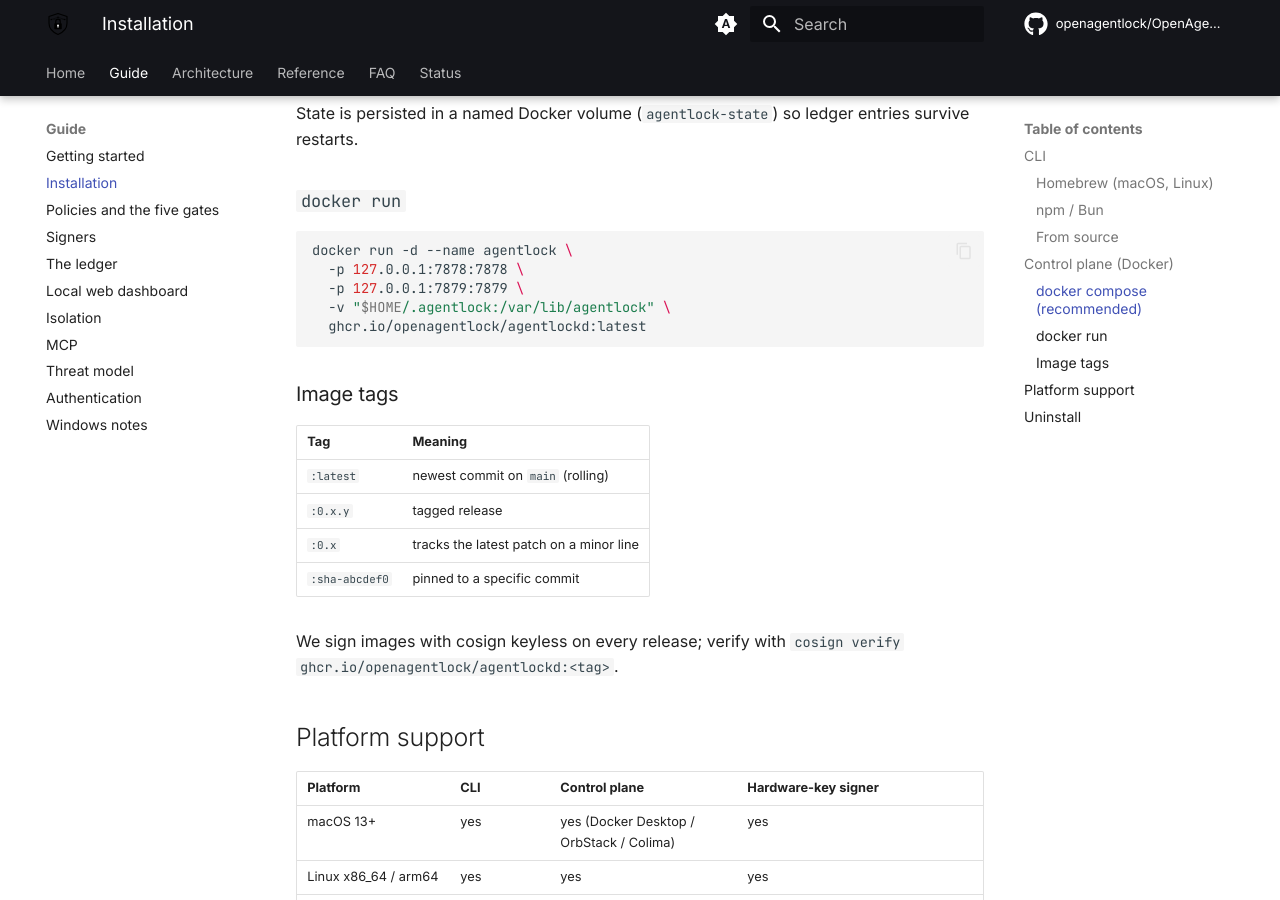
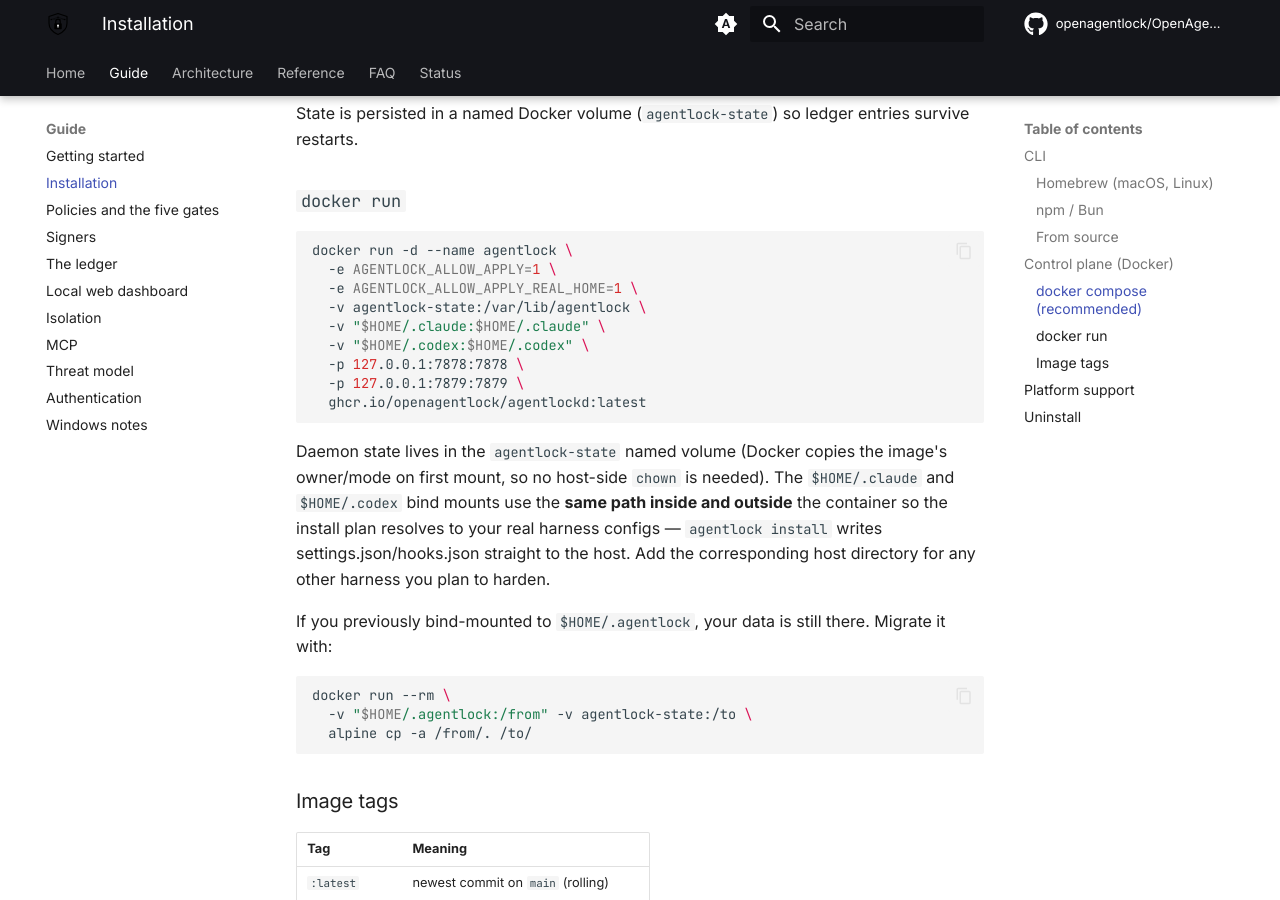
Before and after one commit to openagentlock/OpenAgentLock, an MkDocs documentation site: the page built from docs/guide/installation.md, in a window 1280 px wide and 900 px high, scrolled down 1259 px. Built offline with MkDocs 1.6.1 and Material for MkDocs 9.7.7, drawn with Linux system fonts in a browser that asks for light colours; comment, search, counter and statistics services are not loaded.

Commit message:
docs: switch docker run to named volume + same-path harness bind mounts

````diff
--- a/docs/guide/installation.md
+++ b/docs/guide/installation.md
@@ -57,10 +57,24 @@
 
 ```bash
 docker run -d --name agentlock \
+  -e AGENTLOCK_ALLOW_APPLY=1 \
+  -e AGENTLOCK_ALLOW_APPLY_REAL_HOME=1 \
+  -v agentlock-state:/var/lib/agentlock \
+  -v "$HOME/.claude:$HOME/.claude" \
+  -v "$HOME/.codex:$HOME/.codex" \
   -p 127.0.0.1:7878:7878 \
   -p 127.0.0.1:7879:7879 \
-  -v "$HOME/.agentlock:/var/lib/agentlock" \
   ghcr.io/openagentlock/agentlockd:latest
+```
+
+Daemon state lives in the `agentlock-state` named volume (Docker copies the image's owner/mode on first mount, so no host-side `chown` is needed). The `$HOME/.claude` and `$HOME/.codex` bind mounts use the **same path inside and outside** the container so the install plan resolves to your real harness configs — `agentlock install` writes settings.json/hooks.json straight to the host. Add the corresponding host directory for any other harness you plan to harden.
+
+If you previously bind-mounted to `$HOME/.agentlock`, your data is still there. Migrate it with:
+
+```bash
+docker run --rm \
+  -v "$HOME/.agentlock:/from" -v agentlock-state:/to \
+  alpine cp -a /from/. /to/
 ```
 
 ### Image tags
````
Also changed, not shown: control-plane/README.md (+7 -1 lines), docs/guide/getting-started.md (+13 -3 lines).
